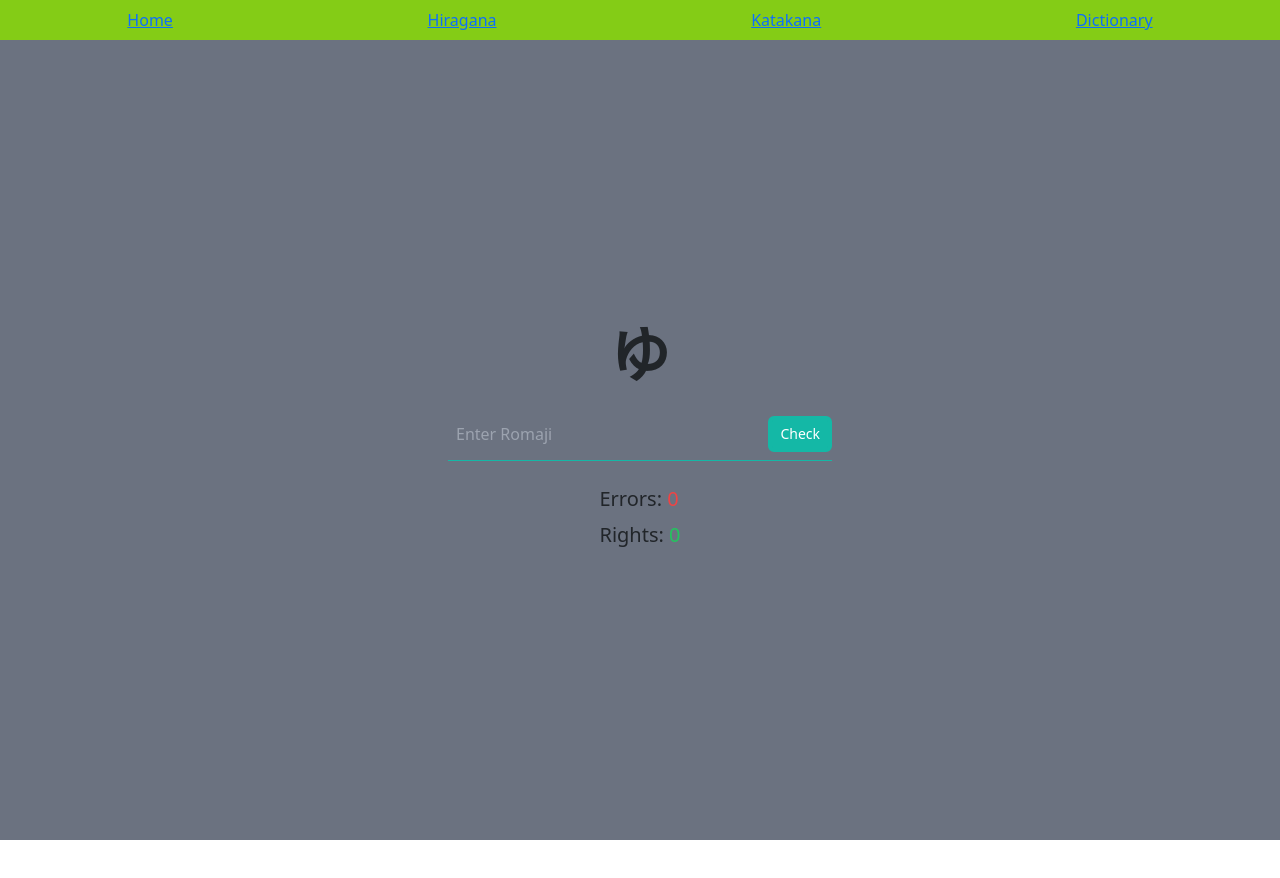
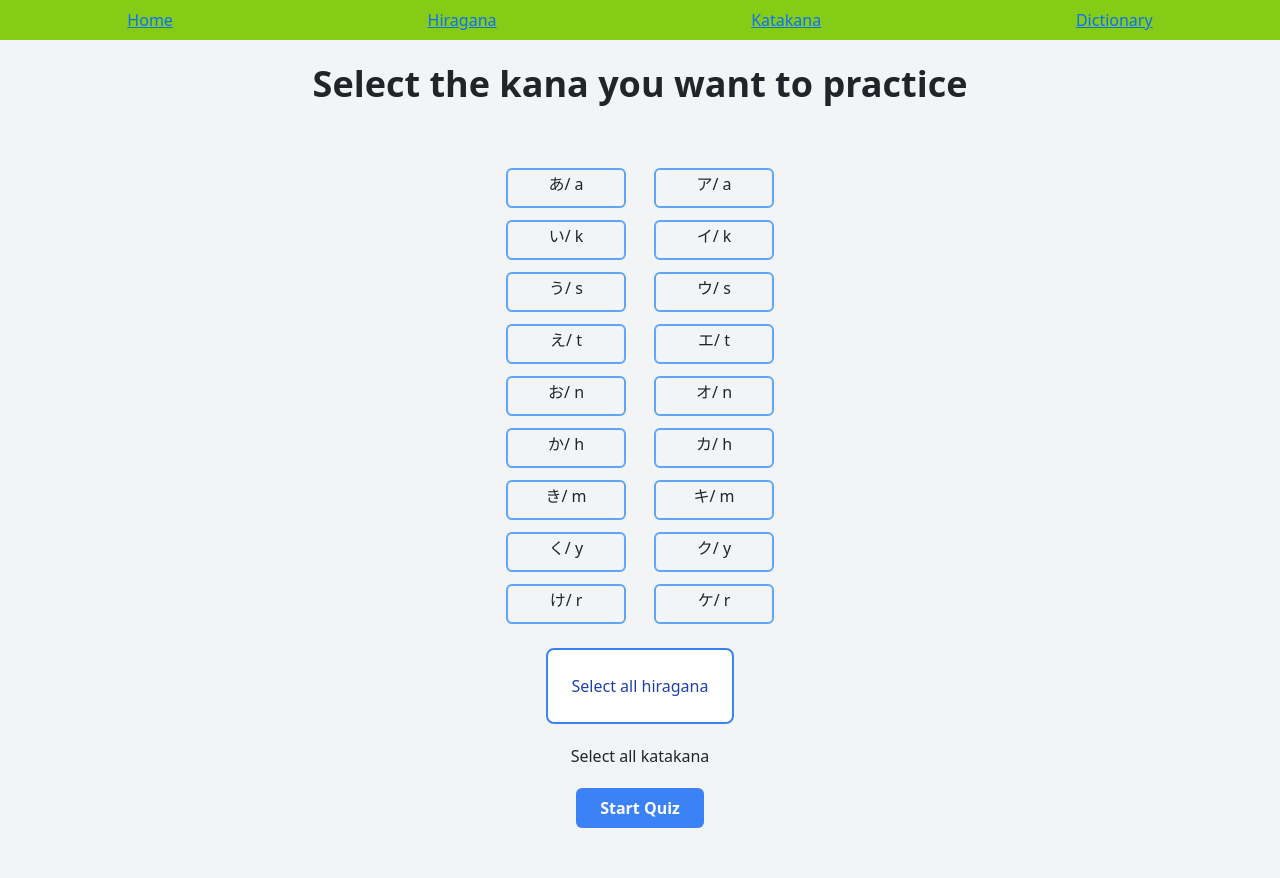
Before and after one commit to diegocainzos/japan-web-react, a React (Create React App) app: page / in a window 1280 px wide. Shown: the top 878 px of the page. Before the commit the page ends 840 px from the top, so only its background shows below. Built offline with nearby package versions, Linux system fonts and the light colour scheme.

Commit message:
Add QuizController and KanaCard components; integrate FontAwesome icons in Quiz

```diff
--- a/src/App.js
+++ b/src/App.js
@@ -6,6 +6,10 @@ import Quiz from './Quiz';
 import { useState } from 'react';
 import { Link, BrowserRouter, Routes, Route } from 'react-router-dom';
 import Dictionary from './Dictionary';
+import QuizController from './QuizController';
+import KanaCard from './KanaCard';
+import Form from './Form';
+
 
 
 function App() {
@@ -19,7 +23,7 @@ function App() {
         <a href='/dictionary'>Dictionary</a>
     </nav>
     <Routes>
-        <Route path="/" element={<Quiz dictionary={hiragana}/>} />
+        <Route path="/" element={<QuizController/>} />
         <Route path="/katakana" element={<Quiz dictionary={katakana}/>} />
         <Route path="/hiragana" element={<Quiz dictionary={hiragana}/>} />
         <Route path="/dictionary" element={<Dictionary/>} />
--- /dev/null
+++ b/src/Form.jsx
@@ -0,0 +1,80 @@
+import { useEffect, useState } from "react";
+import KanaCard from "./KanaCard";
+
+export default function Form({handleSubmit}) {
+
+    const [selectedRows, setSelectedRows] = useState([]);
+    useEffect(() => {console.log('cambio'); console.log(selectedRows)}, [selectedRows]);
+    const katakana = [
+        { character: "ア", romaji: "a" },
+        { character: "イ", romaji: "k" },
+        { character: "ウ", romaji: "s" },
+        { character: "エ", romaji: "t" },
+        { character: "オ", romaji: "n" },
+        { character: "カ", romaji: "h" },
+        { character: "キ", romaji: "m" },
+        { character: "ク", romaji: "y" },
+        { character: "ケ", romaji: "r"},
+    ];
+    const hiragana = [
+        { character: "あ", romaji: "a" },
+        { character: "い", romaji: "k" },
+        { character: "う", romaji: "s" },
+        { character: "え", romaji: "t" },
+        { character: "お", romaji: "n" },
+        { character: "か", romaji: "h" },
+        { character: "き", romaji: "m" },
+        { character: "く", romaji: "y" },
+        { character: "け", romaji: "r"},
+    ];
+
+
+    const toggleAllKata = () => {
+        // If any katakana is selected, uncheck all; otherwise, check all
+        const checkboxes = document.querySelectorAll('#kata-checkbox input');
+        selectedRows.filter(row => row.startsWith('kata-')).length === katakana.length ? setSelectedRows(selectedRows.filter(row => !row.startsWith('kata-'))) : setSelectedRows([...selectedRows, ...katakana.map((k) => 'kata-'+ k.romaji)]);
+        checkboxes.forEach((checkbox) => {
+            checkbox.checked = selectedRows.length !== katakana.length;
+        });
+    };
+
+    const toggleAllHira = () => {
+        // If any hiragana is selected, uncheck all; otherwise, check all
+        const checkboxes = document.querySelectorAll('#hira-checkbox input');
+        selectedRows.filter(row => row.startsWith('hira-')).length === hiragana.length ? setSelectedRows(selectedRows.filter(row => !row.startsWith('hira-'))) : setSelectedRows([...selectedRows, ...hiragana.map((k) => 'hira-'+ k.romaji)]);
+        checkboxes.forEach((checkbox) => {
+            checkbox.checked = selectedRows.length !== hiragana.length;
+        });
+    }
+
+    const onSubmit = (e) => {
+        e.preventDefault();
+        handleSubmit(selectedRows); // Llama a la función de callback con los datos
+    };
+    return (
+        <>
+        <h1 className="text-4xl font-bold mb-4">Select the kana you want to practice</h1>
+        <form onSubmit={onSubmit} className='m-10' action="">
+            <div className="flex gap-x-7">
+                <div id='hira-checkbox' className="flex flex-col space-y-3">
+                    {hiragana.map((kana) => (
+                        <KanaCard dic='hira' selectedRow={setSelectedRows} character={kana.character} romaji={kana.romaji} />
+                    ))}
+                </div>
+                <div id="kata-checkbox" className="flex flex-col space-y-3">
+                    {katakana.map((kana) => (
+                        <KanaCard  dic='kata' selectedRow={setSelectedRows} character={kana.character} romaji={kana.romaji} />
+                    ))}
+
+                </div>
+           </div>
+           <div className="flex flex-col items-center space-y-5 mt-4">
+                <button type="button" className="rounded-lg border-2 border-blue-500 bg-white text-blue-800 p-4"  onClick={toggleAllHira}>Select all hiragana</button>
+                <button type="button" onClick={toggleAllKata}>Select all katakana</button>
+
+            <button type="submit" className="bg-blue-500 hover:bg-blue-700 text-white font-bold py-2 px-4 rounded">Start Quiz</button>
+           </div>
+        </form>
+        </>
+    );
+}
--- /dev/null
+++ b/src/KanaCard.jsx
@@ -0,0 +1,19 @@
+export default function KanaCard({ selectedRow,character, romaji, dic }) {
+
+    const handleSelectedRow = () => {
+        selectedRow((prev) =>
+            prev.includes(romaji)
+                ? prev.filter((r) => r !==  dic +'-'+ romaji ) // Deselect if already selected
+                : [...prev, dic +'-'+ romaji] // Add to selection
+            );
+
+    }
+    return (
+        <div>
+            <input type="checkbox" id={character} className="hidden peer" />
+            <label htmlFor={character} onClick={handleSelectedRow} className="peer-checked:bg-blue-400 peer-checked:border-gray-100 bg-gray-100 border-blue-400 border-2 w-[120px] h-[40px] flex items-center justify-center rounded cursor-pointer" >
+                <h1 className="text-base p-0">{character}/ {romaji}</h1>
+            </label>
+        </div>
+    );
+  }
--- a/src/Quiz.jsx
+++ b/src/Quiz.jsx
@@ -1,7 +1,12 @@
 import { useState, useEffect } from 'react';
 import 'bootstrap/dist/css/bootstrap.min.css';
+import { FontAwesomeIcon } from '@fortawesome/react-fontawesome'
+import { faCircleCheck, faCircleXmark, faHourglass } from '@fortawesome/free-solid-svg-icons';
+
+
 import AnswerHistory from './AnswerHistory';
 export default function Quiz({dictionary}) {
+
     const [end, setEnd] = useState(false);
     const [rights, setRights] = useState(0);
     const [errors, setErrors] = useState(0);
@@ -14,6 +19,8 @@ export default function Quiz({dictionary}) {
     // Get the current Hiragana and its romaji
     const currentHiragana = shuffledKeys[currentIndex];
     const currentRomaji = dictionary[currentHiragana];
+    useEffect(() => {console.log('hola')}, [history]);
+
 
     function check(e) {
         e.preventDefault();
@@ -40,7 +47,7 @@ export default function Quiz({dictionary}) {
     }
 
     return (
-        <div className="flex flex-col items-center justify-center min-h-screen bg-gray-500 p-4">
+        <div className="flex flex-col items-center justify-center min-h-screen p-4">
             {end ? (
                 // Mostrar solo AnswerHistory si `end` es true
                 <AnswerHistory history={history} />
@@ -65,13 +72,19 @@ export default function Quiz({dictionary}) {
                             </button>
                         </div>
                     </form>
-                    <div className="mt-4">
-                        <h2 className="text-xl">
-                            Errors: <span className="text-red-500">{errors}</span>
-                        </h2>
-                        <h2 className="text-xl">
-                            Rights: <span className="text-green-500">{rights}</span>
-                        </h2>
+                    <div className="mt-4 flex space-x-4">
+                        <div className="flex items-center">
+                            <FontAwesomeIcon icon={faCircleXmark} className="text-red-500" />
+                            <span className="text-xl ml-2">{errors}</span>
+                        </div>
+                        <div className="flex items-center">
+                            <FontAwesomeIcon icon={faCircleCheck} className="text-green-500" />
+                            <span className="text-xl ml-2">{rights}</span>
+                        </div>
+                        <div className="flex items-center">
+                            <FontAwesomeIcon icon={faHourglass} className="text-blue-500" />
+                            <span className="text-xl ml-2">{shuffledKeys.length - currentIndex}</span>
+                        </div>
                     </div>
                 </>
             )}
--- /dev/null
+++ b/src/QuizController.jsx
@@ -0,0 +1,47 @@
+import { useState } from 'react';
+import Form from './Form';
+import Quiz from './Quiz';
+import katakana from './katakana_v2.json'; // Import the JSON data
+
+export default function QuizController() {
+
+    const [showQuiz, setShowQuiz] = useState(false);
+    const [selectedRows, setSelectedRows] = useState([]);
+    const [formData, setFormData] = useState(null);
+    const [dictionary, setDictionary] = useState({});
+
+    function generateKatakanaDictionary(filas) {
+        let result = {};
+
+        // Iteramos sobre las filas seleccionadas
+        filas.forEach(fila => {
+
+
+            // Si la fila existe en el hiraganaMap, añadimos sus claves y valores al resultado
+
+            if (katakana[fila]) {
+                Object.keys(katakana[fila]).forEach(symbol => {
+                    result[symbol] = katakana[fila][symbol];
+                });
+            }
+        });
+        console.log('result ',result);
+        return result;
+    }
+    // Función que recibe los datos del formulario desde el hijo
+    const handleFormSubmit = (data) => {
+        setFormData(data); // Guarda los datos en el estado del padre
+        setDictionary(generateKatakanaDictionary(data));
+        console.log('data ',dictionary);
+
+    };
+
+    return (
+        <div className="flex flex-col items-center justify-center min-h-screen  bg-gray-100 p-4">
+
+            {!formData ? <Form handleSubmit={handleFormSubmit} /> : <Quiz dictionary={dictionary} />}
+
+
+        </div>
+    );
+}
--- /dev/null
+++ b/src/katakana_v2.json
@@ -0,0 +1,136 @@
+{
+    "kata-a": {
+        "ア": "a",
+        "イ": "i",
+        "ウ": "u",
+        "エ": "e",
+        "オ": "o"
+    },
+    "kata-k": {
+        "カ": "ka",
+        "キ": "ki",
+        "ク": "ku",
+        "ケ": "ke",
+        "コ": "ko"
+    },
+    "kata-s": {
+        "サ": "sa",
+        "シ": "shi",
+        "ス": "su",
+        "セ": "se",
+        "ソ": "so"
+    },
+    "kata-t": {
+        "タ": "ta",
+        "チ": "chi",
+        "ツ": "tsu",
+        "テ": "te",
+        "ト": "to"
+    },
+    "kata-n": {
+        "ナ": "na",
+        "ニ": "ni",
+        "ヌ": "nu",
+        "ネ": "ne",
+        "ノ": "no"
+    },
+    "kata-h": {
+        "ハ": "ha",
+        "ヒ": "hi",
+        "フ": "fu",
+        "ヘ": "he",
+        "ホ": "ho"
+    },
+    "kata-m": {
+        "マ": "ma",
+        "ミ": "mi",
+        "ム": "mu",
+        "メ": "me",
+        "モ": "mo"
+    },
+    "kata-y": {
+        "ヤ": "ya",
+        "ユ": "yu",
+        "ヨ": "yo"
+    },
+    "kata-r": {
+        "ラ": "ra",
+        "リ": "ri",
+        "ル": "ru",
+        "レ": "re",
+        "ロ": "ro"
+    },
+    "kata-w": {
+        "ワ": "wa",
+        "ヲ": "wo",
+            "ン": "n"
+    }
+
+    ,
+    "hira-a": {
+        "あ": "a",
+        "い": "i",
+        "う": "u",
+        "え": "e",
+        "お": "o"
+    },
+    "hira-k": {
+        "か": "ka",
+        "き": "ki",
+        "く": "ku",
+        "け": "ke",
+        "こ": "ko"
+    },
+    "hira-s": {
+        "さ": "sa",
+        "し": "shi",
+        "す": "su",
+        "せ": "se",
+        "そ": "so"
+    },
+    "hira-t": {
+        "た": "ta",
+        "ち": "chi",
+        "つ": "tsu",
+        "て": "te",
+        "と": "to"
+    },
+    "hira-n": {
+        "な": "na",
+        "に": "ni",
+        "ぬ": "nu",
+        "ね": "ne",
+        "の": "no"
+    },
+    "hira-h": {
+        "は": "ha",
+        "ひ": "hi",
+        "ふ": "fu",
+        "へ": "he",
+        "ほ": "ho"
+    },
+    "hira-m": {
+        "ま": "ma",
+        "み": "mi",
+        "む": "mu",
+        "め": "me",
+        "も": "mo"
+    },
+    "hira-y": {
+        "や": "ya",
+        "ゆ": "yu",
+        "よ": "yo"
+    },
+    "hira-r": {
+        "ら": "ra",
+        "り": "ri",
+        "る": "ru",
+        "れ": "re",
+        "ろ": "ro"
+    },
+    "hira-w": {
+        "わ": "wa",
+        "を": "wo",
+        "ん": "n"
+    }
+}
```
Also changed, not shown: package.json (+8 -1 lines), 1 other file (tests, documents, lock files or other folders).
